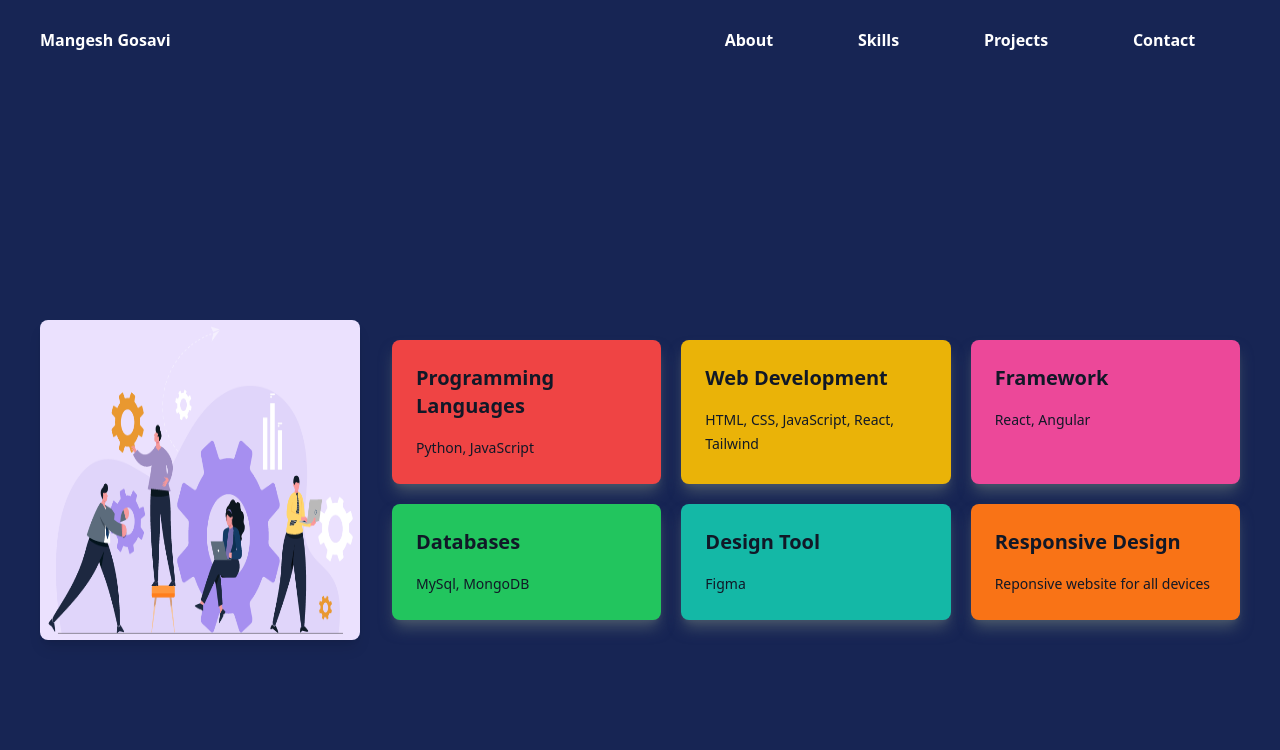
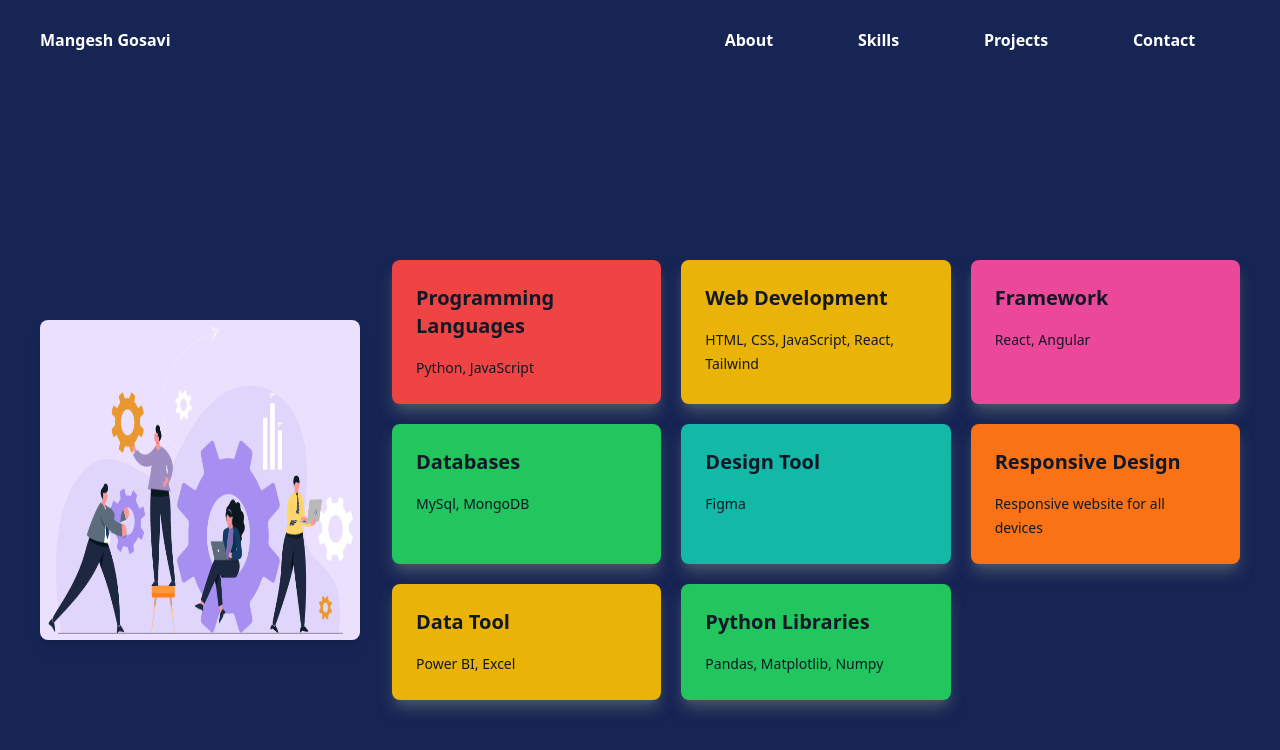
Before and after one commit to Mangesh-Gosavi/Portfolio, a React (Vite) app: page /Skill in a window 1280 px wide. Shown: the top 750 px of the page. Built offline with nearby package versions, Linux system fonts and the light colour scheme.

Commit message:
Update Skill.jsx

```diff
--- a/src/Pages/Skill.jsx
+++ b/src/Pages/Skill.jsx
@@ -1,77 +1,55 @@
 import img from '../assets/skill.png';
 
 function Skill() {
-
   return (
-    <main className="flex flex-col  md:flex-row items-center justify-center bg-blue-950 text-white p-10 gap-8 min-h-screen">
+    <main className="flex flex-col md:flex-row items-center justify-center bg-blue-950 text-white p-10 gap-8 min-h-screen">
       <img
         className="w-60 h-60 md:w-80 md:h-80 rounded-lg shadow-lg"
         src={img}
         alt="skill"
       />
 
-      <div className='grid grid-cols-1 md:grid-cols-2 xl:grid-cols-3 gap-5'>
-      <div className="bg-red-500 shadow-lg shadow-slate-600 text-gray-900 p-6 rounded-lg max-w-xl
-      hover:scale-110 transition duration-1000">
-        <h3 className="text-sm md:text-xl font-bold mb-4">
-          Programming Languages
-        </h3>
-        <p className="text-sm leading-6">
-          Python, JavaScript
-        </p>
+      <div className="grid grid-cols-1 md:grid-cols-2 xl:grid-cols-3 gap-5">
+        <div className="bg-red-500 text-gray-900 p-6 rounded-lg shadow-lg shadow-slate-600 max-w-xl hover:scale-110 transition duration-1000">
+          <h3 className="text-sm md:text-xl font-bold mb-4">Programming Languages</h3>
+          <p className="text-sm leading-6">Python, JavaScript</p>
         </div>
 
-      <div className="bg-yellow-500 text-gray-900 p-6 rounded-lg shadow-lg shadow-slate-600 max-w-xl
-      hover:scale-110 transition duration-1000">
-        <h3 className="text-sm md:text-xl font-bold mb-4">
-          Web Development
-        </h3>
-        <p className="text-sm leading-6">
-          HTML, CSS, JavaScript, React, Tailwind
-        </p>
+        <div className="bg-yellow-500 text-gray-900 p-6 rounded-lg shadow-lg shadow-slate-600 max-w-xl hover:scale-110 transition duration-1000">
+          <h3 className="text-sm md:text-xl font-bold mb-4">Web Development</h3>
+          <p className="text-sm leading-6">HTML, CSS, JavaScript, React, Tailwind</p>
         </div>
 
-      <div className="bg-pink-500 text-gray-900 p-6 rounded-lg shadow-lg shadow-slate-600 max-w-xl
-      hover:scale-110 transition duration-1000">
-        <h3 className="text-sm md:text-xl font-bold mb-4">
-         Framework
-        </h3>
-        <p className="text-sm leading-6">
-          React, Angular
-        </p>
+        <div className="bg-pink-500 text-gray-900 p-6 rounded-lg shadow-lg shadow-slate-600 max-w-xl hover:scale-110 transition duration-1000">
+          <h3 className="text-sm md:text-xl font-bold mb-4">Framework</h3>
+          <p className="text-sm leading-6">React, Angular</p>
         </div>
 
-      <div className="bg-green-500 text-gray-900 p-6 rounded-lg shadow-lg shadow-slate-600 max-w-xl
-      hover:scale-110 transition duration-1000">
-        <h3 className="text-sm md:text-xl font-bold mb-4">
-         Databases
-        </h3>
-        <p className="text-sm leading-6">
-          MySql, MongoDB
-        </p>
+        <div className="bg-green-500 text-gray-900 p-6 rounded-lg shadow-lg shadow-slate-600 max-w-xl hover:scale-110 transition duration-1000">
+          <h3 className="text-sm md:text-xl font-bold mb-4">Databases</h3>
+          <p className="text-sm leading-6">MySql, MongoDB</p>
         </div>
 
-      <div className="bg-teal-500 text-gray-900 p-6 rounded-lg shadow-lg shadow-slate-600 max-w-xl
-      hover:scale-110 transition duration-1000">
-        <h3 className="text-sm md:text-xl font-bold mb-4">
-         Design Tool
-        </h3>
-        <p className="text-sm leading-6">
-          Figma
-        </p>
-      </div>
-      <div className="bg-orange-500 text-gray-900 p-6 rounded-lg shadow-lg shadow-slate-600 max-w-xl
-      hover:scale-110 transition duration-1000">
-        <h3 className="text-sm md:text-xl font-bold mb-4">
-         Responsive Design
-        </h3>
-        <p className="text-sm leading-6">
-          Reponsive website for all devices
-        </p>
+        <div className="bg-teal-500 text-gray-900 p-6 rounded-lg shadow-lg shadow-slate-600 max-w-xl hover:scale-110 transition duration-1000">
+          <h3 className="text-sm md:text-xl font-bold mb-4">Design Tool</h3>
+          <p className="text-sm leading-6">Figma</p>
         </div>
 
+        <div className="bg-orange-500 text-gray-900 p-6 rounded-lg shadow-lg shadow-slate-600 max-w-xl hover:scale-110 transition duration-1000">
+          <h3 className="text-sm md:text-xl font-bold mb-4">Responsive Design</h3>
+          <p className="text-sm leading-6">Responsive website for all devices</p>
         </div>
 
+        <div className="bg-yellow-500 text-gray-900 p-6 rounded-lg shadow-lg shadow-slate-600 max-w-xl hover:scale-110 transition duration-1000">
+          <h3 className="text-sm md:text-xl font-bold mb-4">Data Tool</h3>
+          <p className="text-sm leading-6">Power BI, Excel</p>
+        </div>
+
+        <div className="bg-green-500 text-gray-900 p-6 rounded-lg shadow-lg shadow-slate-600 max-w-xl hover:scale-110 transition duration-1000">
+          <h3 className="text-sm md:text-xl font-bold mb-4">Python Libraries</h3>
+          <p className="text-sm leading-6">Pandas, Matplotlib, Numpy</p>
+        </div>
+      </div>
     </main>
   );
 }
```
Lines whose indentation alone changed are shown as unchanged.
